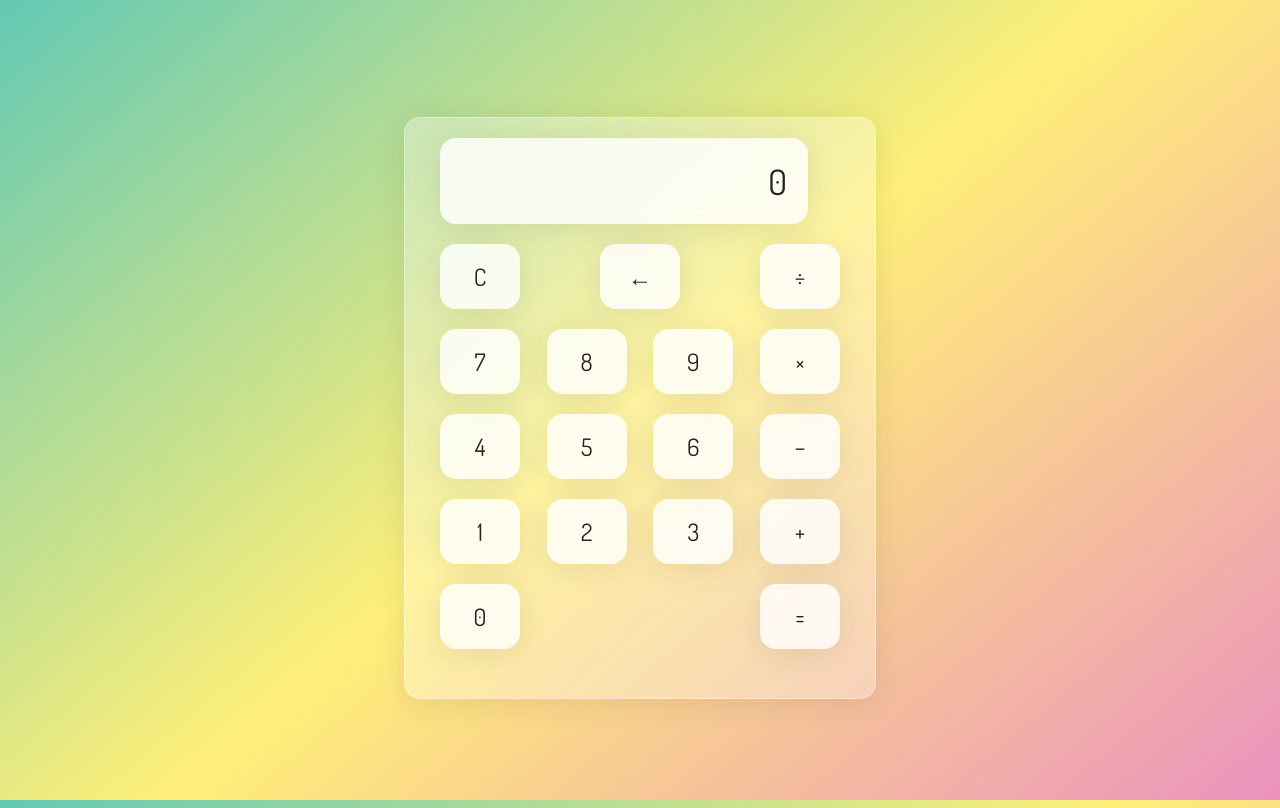
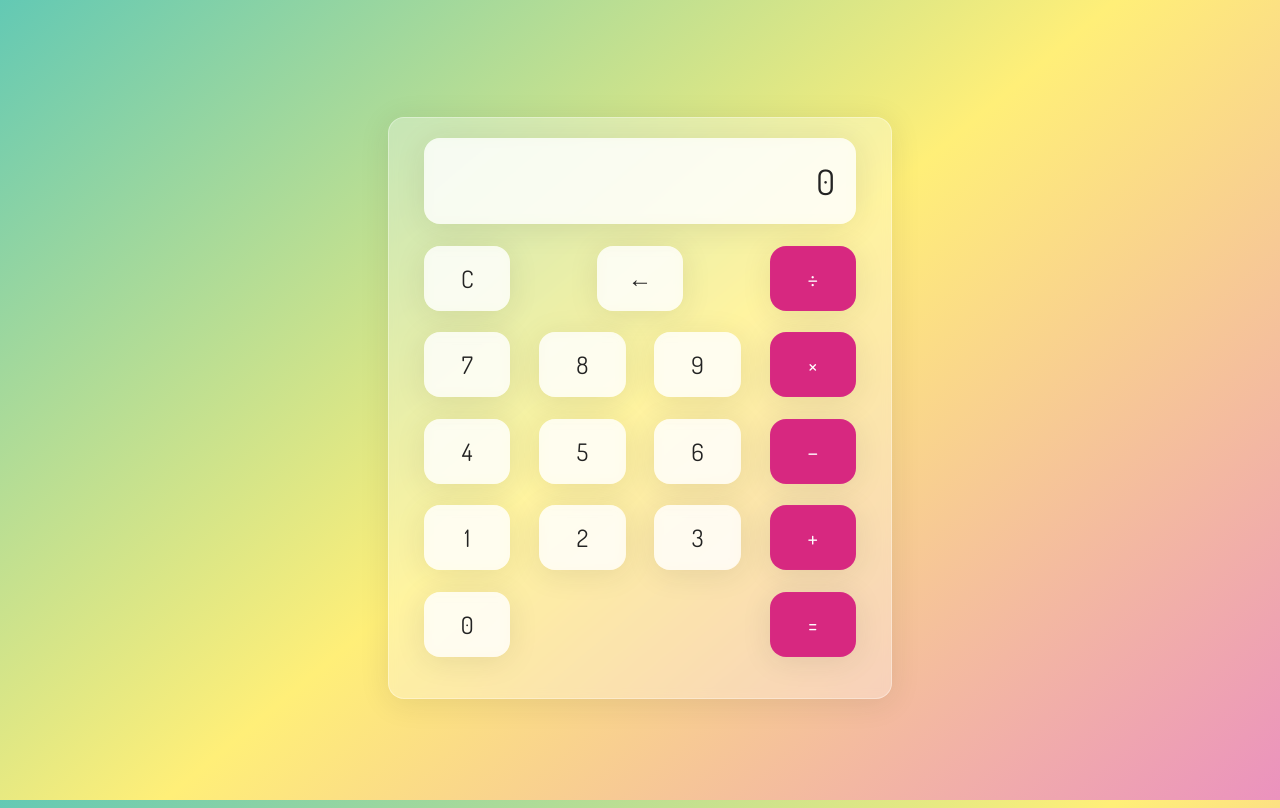
Before and after one commit to Pradhyumn-24/frosted-glass-calculator, a plain HTML site: page index.html in a window 1280 px wide. Drawn offline with Linux system fonts and the light colour scheme.

Commit message:
styled operators to be different colors

```diff
--- a/style.css
+++ b/style.css
@@ -104,7 +104,7 @@ body {
     overflow: auto;
     padding: 20px;
     text-align: right;
-    width: 326px;
+    width: 390px;
 }
 
 /*
@@ -138,3 +138,18 @@ body {
     font-size: 24px;
     height: 65px;
 }
+
+.calc-button:last-child {
+    background: rgba(255, 255, 255, 0.75);
+    border: 1px solid rgba(255, 255, 255, 0.01);
+    border-radius: 16px;
+    box-shadow: 0 4px 30px rgba(35, 35, 35, 0.1);
+    color: #fff;
+    backdrop-filter: blur(5.5px);
+    -webkit-backdrop-filter: blur(5.5px);
+    background: #d72880;
+}
+
+/*
+ :last-child pseudo-class selects an element that is the last child of its parent element. This selector is useful for applying specific styles to the final element within a group of siblings.
+*/
```
